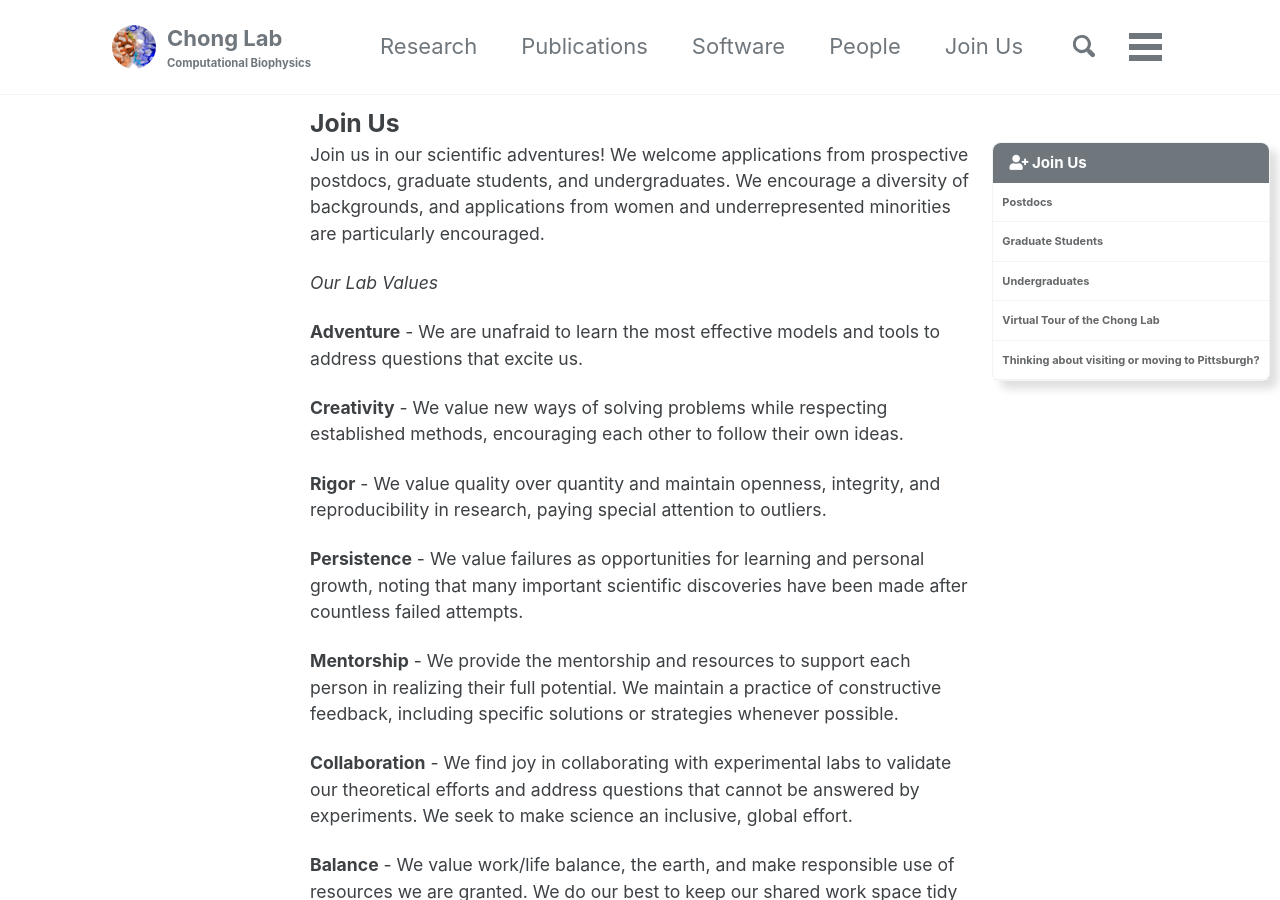
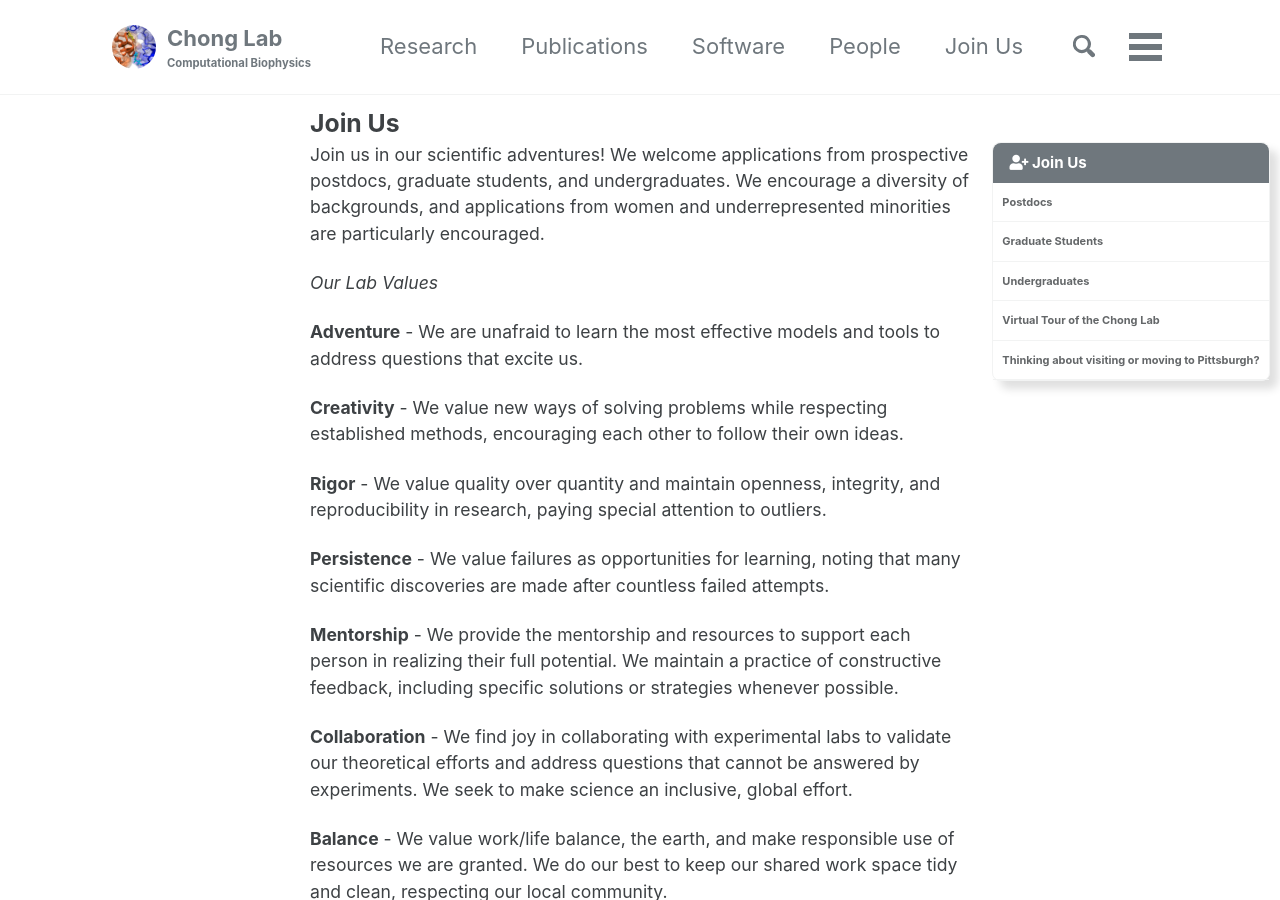
Before and after one commit to darianyang/mm-github-pages-test, a Jekyll site: the page built from _pages/join_us.md, in a window 1280 px wide and 900 px high. Built offline with Jekyll 4.4.1, drawn with Linux system fonts in a browser that asks for light colours; cached includes are drawn as plain includes.

Commit message:
Update join_us.md

```diff
--- a/_pages/join_us.md
+++ b/_pages/join_us.md
@@ -17,7 +17,7 @@ Join us in our scientific adventures! We welcome applications from prospective p
 
 **Rigor** - We value quality over quantity and maintain openness, integrity, and reproducibility in research, paying special attention to outliers.
 
-**Persistence** - We value failures as opportunities for learning and personal growth, noting that many important scientific discoveries have been made after countless failed attempts.
+**Persistence** - We value failures as opportunities for learning, noting that many scientific discoveries are made after countless failed attempts.
 
 **Mentorship** - We provide the mentorship and resources to support each person in realizing their full potential. We maintain a practice of constructive feedback, including specific solutions or strategies whenever possible.
 
```
